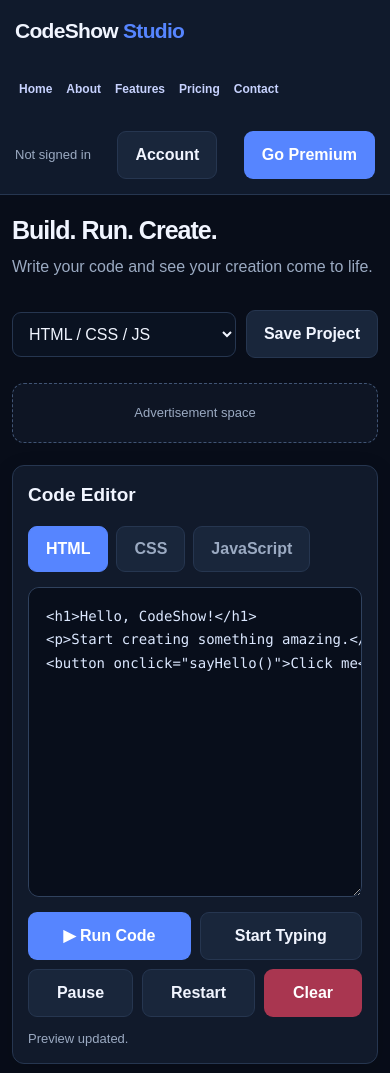
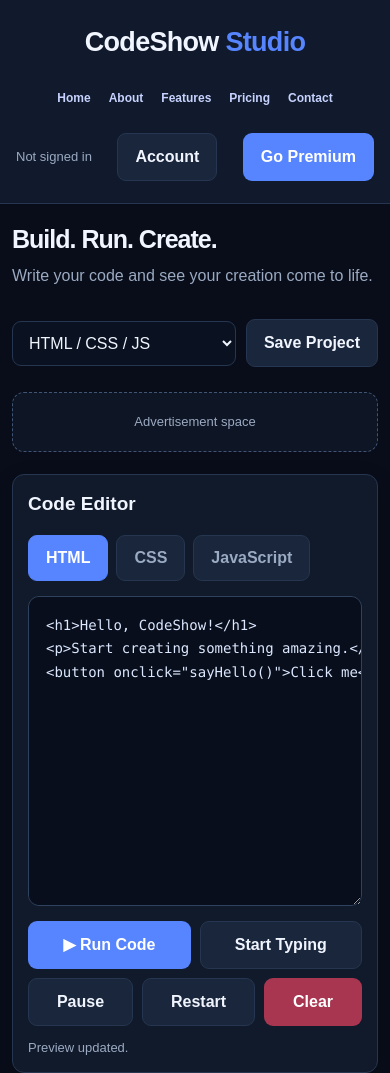
Before and after one commit to Abdishakur111/codeshow-studio, a website: page index.html in a window 390 px wide. Shown: the top 1073 px of the page. Drawn offline with nearby package versions, Linux system fonts and the light colour scheme.

Commit message:
Implement mobile header styles in index.html
Added mobile header styles for improved layout and responsiveness.

```diff
--- a/index.html
+++ b/index.html
@@ -499,6 +499,42 @@ footer {
   }
 }
 
+/* CodeShow Studio - Mobile Header Upgrade */
+
+@media (max-width: 650px) {
+  header {
+    display: flex;
+    flex-direction: column;
+    align-items: center;
+    gap: 18px;
+    padding: 22px 16px;
+    text-align: center;
+  }
+
+  header .logo {
+    width: 100%;
+    text-align: center;
+    font-size: 27px;
+  }
+
+  header .main-nav {
+    width: 100%;
+    justify-content: center;
+    gap: 18px;
+    margin: 0;
+  }
+
+  header #accountStatus {
+    max-width: 100%;
+    overflow-wrap: anywhere;
+    text-align: center;
+  }
+
+  header button {
+    max-width: 100%;
+  }
+}
+
 
 </style>
 </head>
```
